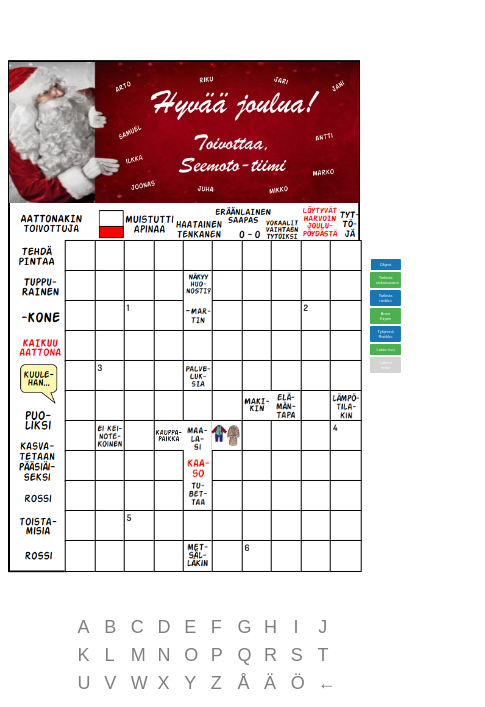
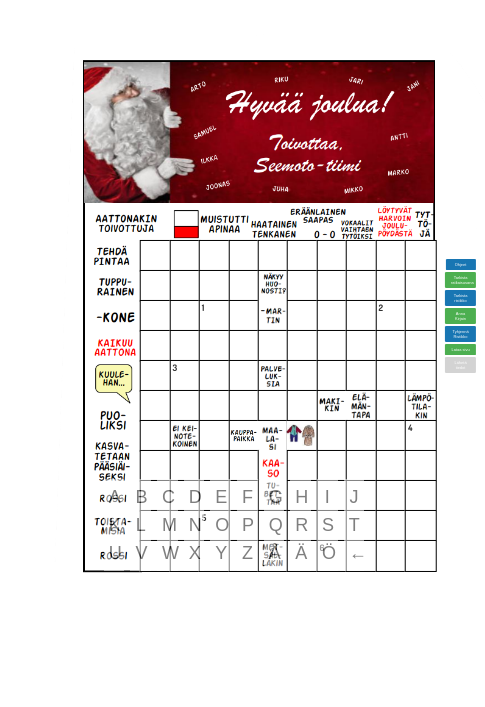
Before and after one commit to DeveloperWizard83/ristikko2021, a React (Vite) app: page / in a window 390 px wide. Shown: the part 137-844 px from the top of the page, 485 px wide, since content can reach past the window. Built offline with nearby package versions, Linux system fonts and the light colour scheme.

Commit message:
Paranneltu css

```diff
--- a/src/CrosswordGrid.css
+++ b/src/CrosswordGrid.css
@@ -1,7 +1,7 @@
 .canvas {
   position: absolute;
   overflow: hidden;
-
+margin-left: 75px;
 
 
 }
@@ -300,6 +300,11 @@
     left: 3px;
 
   }
+  .grid-item {
+
+    font-size: 16px;
+
+  }
 
 }
 @media screen and (max-width: 650px) {
@@ -307,7 +312,7 @@
 
   .grid-item {
 
-    font-size: 20px;
+    font-size: 16px;
 
   }
   .static-number {
--- a/src/CustomKeyboard.css
+++ b/src/CustomKeyboard.css
@@ -202,9 +202,9 @@
             position: fixed;
             bottom: 0;
             left: 50%; /* Add this to start the container in the center */
-            transform: translateX(-48%); /* Add this to shift the container back to the center */
+            transform: translateX(-40%); /* Add this to shift the container back to the center */
             justify-content: center;
-            margin-bottom: 20px;
+            margin-bottom: 150px;
             opacity: 0.5;
             width: 100%; /* Stretch the container across the width of the screen */
             max-width: 750px; /* Set a max-width to prevent it from getting too wide */
```
